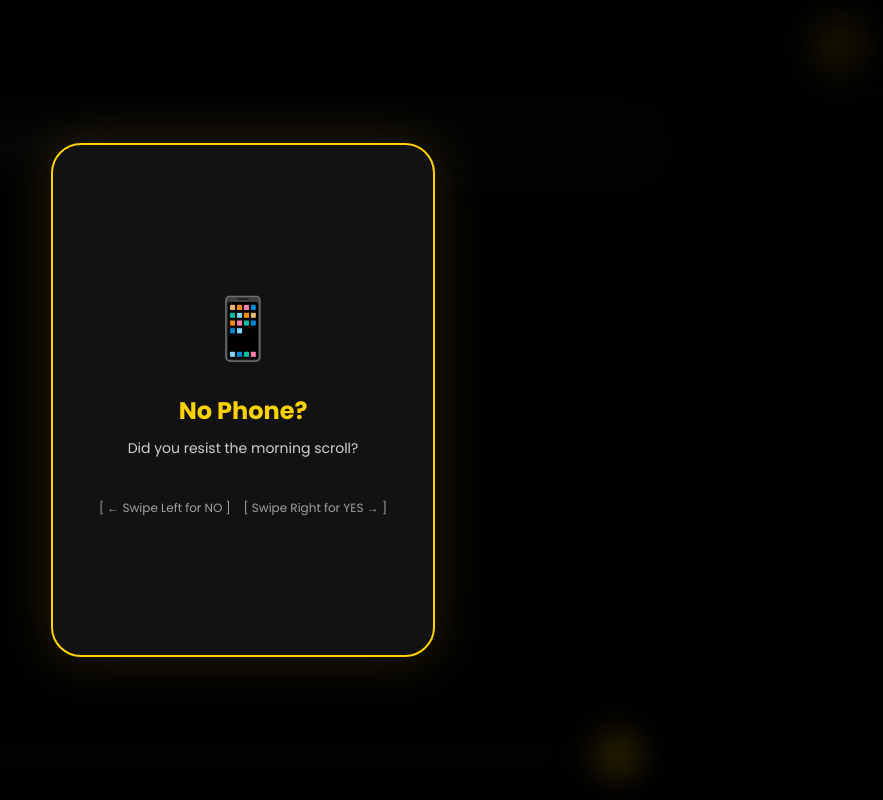
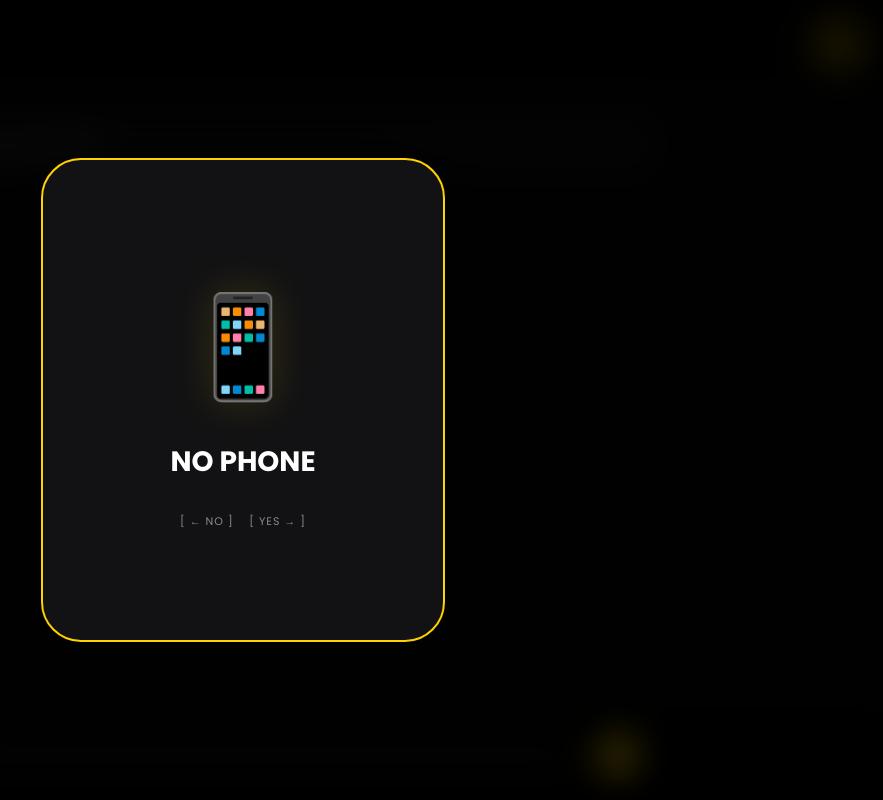
Before and after one commit to simpleprogrammer2/easy-jarvis, a Python web app: template src/templates/console.html in a window 1280 px wide. Shown: the whole page, without its empty margins (397-1280 px from the left). Run offline with Jinja, Linux system fonts and the light colour scheme; the template is opened without the code that fills it, so the values that code supplies are empty.

Commit message:
🤖 Evolution: General Improvements

```diff
--- a/src/templates/console.html
+++ b/src/templates/console.html
@@ -92,33 +92,39 @@
 
         .swipe-card {
             width: 320px;
-            height: 450px;
-            background: rgba(20, 20, 22, 0.9);
+            height: 400px;
+            background: rgba(20, 20, 22, 0.95);
             border: 2px solid var(--bumble-yellow);
-            border-radius: 30px;
+            border-radius: 40px;
             display: flex;
             flex-direction: column;
             justify-content: center;
             align-items: center;
             text-align: center;
-            padding: 30px;
-            box-shadow: 0 0 50px var(--hud-glow);
+            padding: 40px;
+            box-shadow: 0 0 60px rgba(0,0,0,0.5);
             position: relative;
             cursor: grab;
             user-select: none;
         }
 
         .swipe-label {
-            font-size: 24px;
+            font-size: 28px;
             font-weight: 700;
-            color: var(--bumble-yellow);
-            margin-bottom: 10px;
+            color: white;
+            margin-top: 20px;
+        }
+
+        .habit-icon-large {
+            font-size: 100px;
+            filter: drop-shadow(0 0 20px var(--hud-glow));
         }
 
         .swipe-hint {
-            font-size: 12px;
-            opacity: 0.6;
-            margin-top: 40px;
+            font-size: 11px;
+            opacity: 0.5;
+            margin-top: 30px;
+            letter-spacing: 1px;
         }
 
         .swipe-indicator {
@@ -164,20 +170,20 @@
         <div class="swipe-card" id="current-swipe-card">
             <div class="swipe-indicator yes">YES</div>
             <div class="swipe-indicator no">NO</div>
-            <div id="habit-icon" style="font-size: 60px; margin-bottom: 20px;">📱</div>
-            <div class="swipe-label" id="habit-name">No Phone?</div>
-            <div style="font-size: 14px; opacity: 0.8;">Did you resist the morning scroll?</div>
+            <div id="habit-icon"><div class="habit-icon-large">📱</div></div>
+            <div class="swipe-label" id="habit-name">NO PHONE</div>
 
             <div class="swipe-hint">
-                [ ← Swipe Left for NO ] &nbsp;&nbsp; [ Swipe Right for YES → ]
+                [ ← NO ] &nbsp;&nbsp; [ YES → ]
             </div>
         </div>
 
         <!-- Weight Input (Hidden until sequence ends) -->
         <div class="swipe-card" id="weight-card" style="display: none; cursor: default;">
+             <div class="habit-icon-large">⚖️</div>
              <div class="swipe-label">Current Weight</div>
-             <input type="number" id="weight-input" placeholder="lbs" style="width: 100px; text-align: center; margin: 20px 0;">
-             <button onclick="submitMatrix()" style="background: var(--bumble-yellow); border: none; padding: 10px 30px; border-radius: 20px; font-weight: 700; cursor: pointer;">SYNC MATRIX</button>
+             <input type="number" id="weight-input" placeholder="kg" style="width: 120px; text-align: center; margin: 25px 0; font-size: 24px;">
+             <button onclick="submitMatrix()" style="background: var(--bumble-yellow); border: none; padding: 15px 40px; border-radius: 30px; font-weight: 700; cursor: pointer; letter-spacing: 1px;">SYNC MATRIX</button>
         </div>
     </div>
 
@@ -203,10 +209,10 @@
     <script>
         // --- Habits Sequence ---
         const habits = [
-            { id: 'no_phone', name: 'No Phone?', icon: '📱', hint: 'Did you resist the morning scroll?' },
-            { id: 'read_book', name: 'Read Book?', icon: '📚', hint: 'Did you feed the brain today?' },
-            { id: 'exercise', name: 'Exercise?', icon: '🏃', hint: 'Did you move your physical body?' },
-            { id: 'meditation', name: 'Meditation?', icon: '🧘', hint: 'Did you find the silence?' }
+            { id: 'no_phone', name: 'NO PHONE', icon: '📱', hint: 'Morning scroll resisted?' },
+            { id: 'read_book', name: 'READ BOOK', icon: '📚', hint: 'Brain fed?' },
+            { id: 'exercise', name: 'EXERCISE', icon: '🏃', hint: 'Body moved?' },
+            { id: 'meditation', name: 'MEDITATION', icon: '🧘', hint: 'Silence found?' }
         ];
 
         let currentHabitIndex = 0;
@@ -253,7 +259,7 @@
                 // Load Next
                 const next = habits[currentHabitIndex];
                 document.getElementById('habit-name').innerText = next.name;
-                document.getElementById('habit-icon').innerText = next.icon;
+                document.getElementById('habit-icon').innerHTML = `<div class="habit-icon-large">${next.icon}</div>`;
                 card.style.transform = 'none';
                 yesIndicator.style.opacity = 0;
                 noIndicator.style.opacity = 0;
@@ -290,7 +296,7 @@
             document.getElementById('swipe-overlay').style.opacity = '0';
             setTimeout(() => {
                 document.getElementById('swipe-overlay').style.display = 'none';
-                appendMessage('JARVIS', 'Matrix Sync Complete. Physical metrics updated.');
+                // Jarvis remains silent as per user request ("no remark")
             }, 500);
         }
 
```
Also changed, not shown: src/core/matrix_manager.py (+61 -1 lines).
